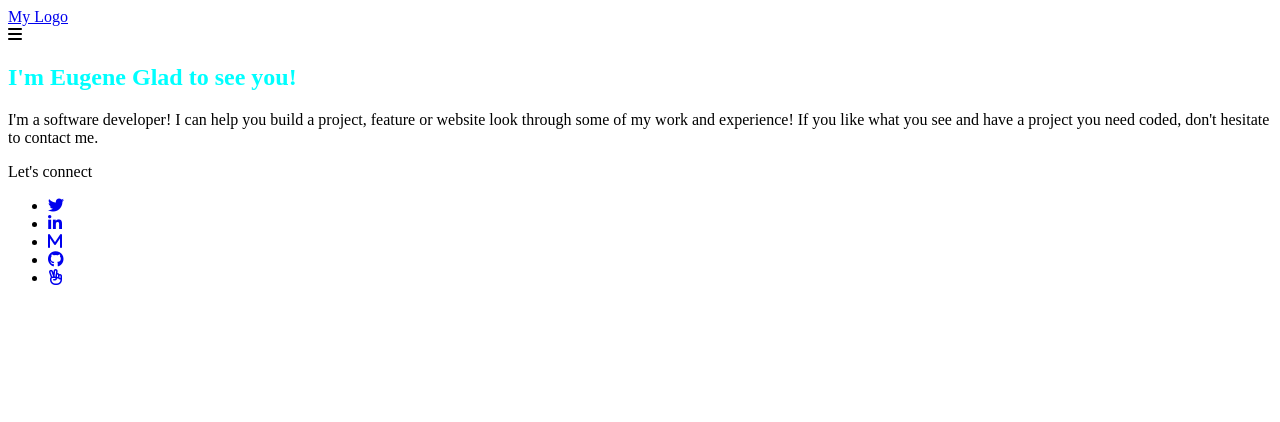
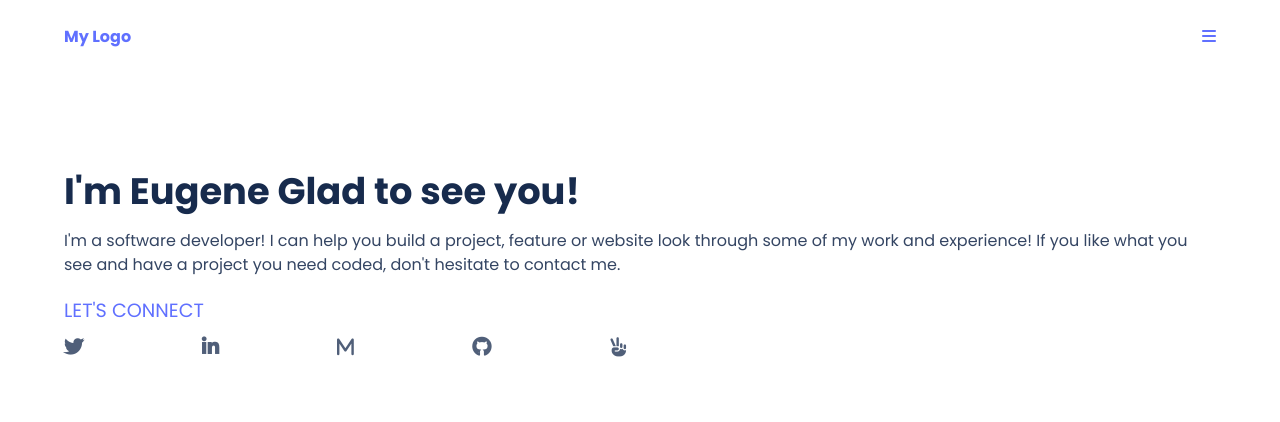
Before and after one commit to YugynDprodigy10/portfolio, a website: page index.html in a window 1280 px wide. Drawn offline with Linux system fonts and the light colour scheme.

Commit message:
Fix syles.css file

```diff
--- a/css/styles.css
+++ b/css/styles.css
@@ -1,3 +1,120 @@
-h1 {
-  color: aqua;
+/* ====================== Global Styles  ========================== */
+
+* {
+  box-sizing: border-box;
+  margin: 0;
+  padding: 0;
+  line-height: 1.5;
 }
+
+html {
+  font-size: 16px;
+}
+
+body {
+  font-family: 'Poppins', sans-serif;
+  font-size: 1em;
+  background-color: #fff;
+}
+
+p {
+  color: #344563;
+}
+
+ul,
+ol {
+  list-style: none;
+}
+
+a {
+  text-decoration: none;
+}
+
+.container {
+  width: 90%;
+}
+
+header {
+  display: flex;
+  justify-content: center;
+  align-items: center;
+  flex-flow: row wrap;
+  padding: 15px 0;
+}
+
+/* -------------------- Base Header Styles -------------------- */
+
+header .container {
+  display: flex;
+  justify-content: space-between;
+  align-items: center;
+  flex-flow: row wrap;
+  margin: 10px;
+}
+
+header .logo {
+  font-weight: 700;
+  color: #6070ff;
+}
+
+header .menu-bars {
+  color: #6070ff;
+  cursor: pointer;
+}
+
+header .menu-bars:hover {
+  color: #2230d2;
+}
+
+/* -------------------- Mobile Styles - Homepage -------------------- */
+/* === Hero Area Styles === */
+.hero-area {
+  background-image: url(../images/header-shapes\ mobile.png);
+  background-size: cover;
+  background-position: center center;
+  display: flex;
+  justify-content: center;
+  flex-flow: row wrap;
+}
+
+.hero-area .container {
+  display: flex;
+  justify-content: center;
+  flex-flow: row wrap;
+}
+
+.hero-main-content {
+  margin: 90px 0 20px 0;
+  width: 100%;
+}
+
+.hero-area h1 {
+  font-size: 2.3em;
+  font-weight: 700;
+  margin-bottom: 10px;
+  color: #172b4d;
+}
+
+.hero-social {
+  width: 100%;
+  margin-bottom: 50px;
+}
+
+.hero-social p {
+  font-size: 1.2em;
+  color: #6070ff;
+  text-transform: uppercase;
+}
+
+.hero-social ul {
+  display: flex;
+  justify-content: space-between;
+  width: 49%;
+}
+
+.hero-social ul i {
+  font-size: 1.2em;
+  font-weight: 700;
+  margin: 12px 0;
+  color: #505f79;
+}
```
